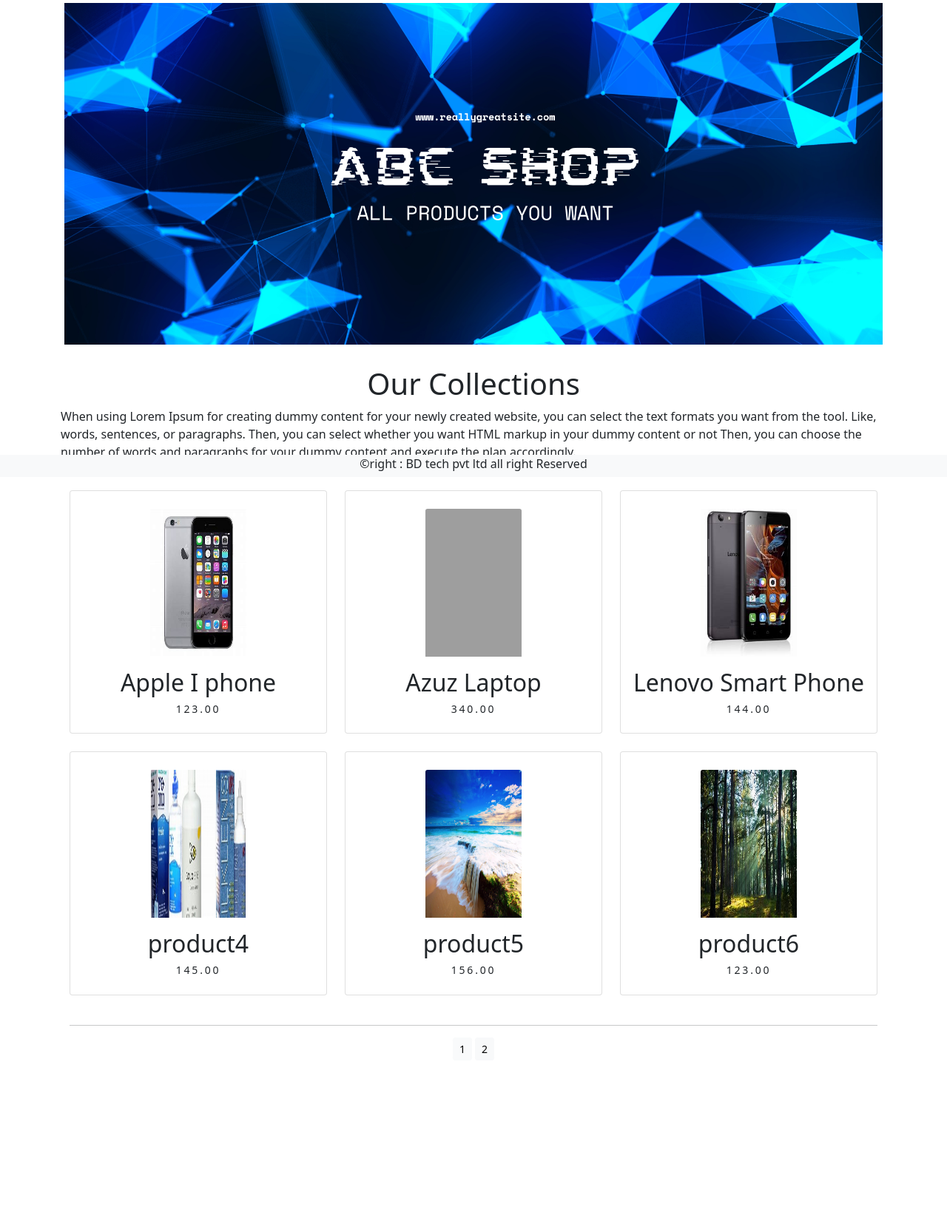
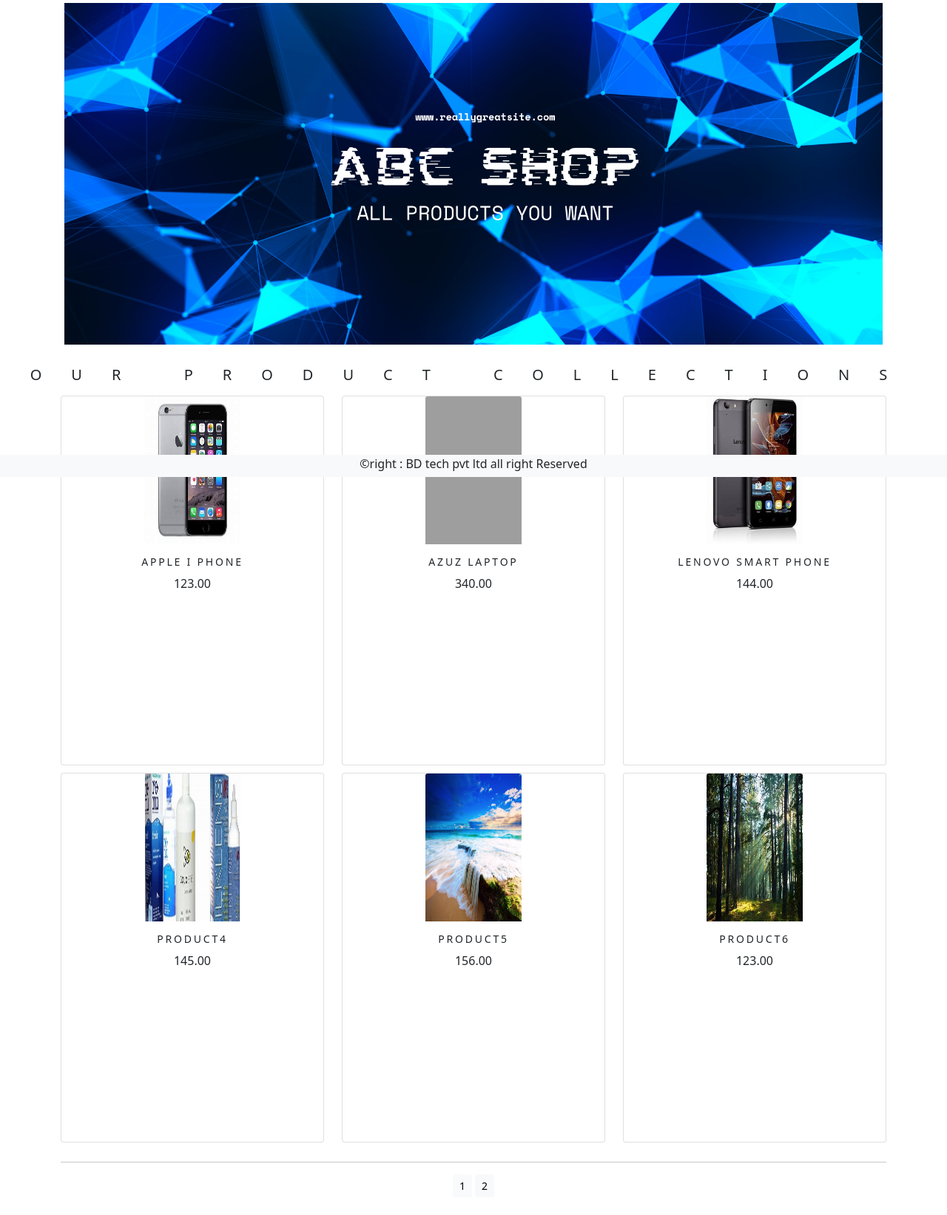
Before and after one commit to adarshrajs/DemoPython, a Django app: page /shop/ in a window 1280 px wide. Shown: the part 155-1798 px from the top of the page at 74% size. Before the commit the page ends 1579 px from the top, so only its background shows below. Run offline with Django 4.2, Linux system fonts and the light colour scheme; data comes from the database, SQL or seed files in the repository; parts of the project's set-up code (start-up, migrations or seed data) failed here and were passed over; some libraries are stand-ins or nearby versions; grey boxes are pictures that could not be loaded.

Commit message:
Update category.html

```diff
--- a/ecommerceproject/templates/category.html
+++ b/ecommerceproject/templates/category.html
@@ -1,73 +1,63 @@
-{% extends 'base.html' %}
+{% extends 'base.html'%}
 {% load static %}
-{% block metadescription %}
+{% block meta_description %}
     {% if category %}
         {{category.description|truncatewords:155}}
     {% else %}
-          welcome
+        welcome to BD shop where you can buy different items.
     {% endif %}
 {% endblock %}
-{% block tittle %}
+{% block title %}
     {% if category %}
-         {{category.name}}-ABC STORE
+        {{category.name}} -BD shop
     {% else %}
-          SEE OUR NEW  - ABC STORE
+        see our new collection -BD shop
     {% endif %}
-{%  endblock %}
-
+{% endblock %}
 {% block content %}
-{% if category %}
-
+    {% if category%}
         <div>
-      <div class="row_my_class">
+            <div class="row my_row_class">
                 <div class="mx-auto">
-        <p>
-          <a href="{%url 'shop:AllProdCat' %}">Our Collections</a>
-        </p>
+                    <p><a href="{% url 'shop:allProdCat' %}">our product collection</a></p>
                 </div>
             </div>
         </div>
     {% endif %}
-<div class="mx-auto">
     {% if category %}
-  <img class="my_image" src="{{category.image.url}}" alt="{{category.name}}">
+        <div class="mx_auto">
+            <img  class="my_image" src="{{category.image.url}}" alt="{{category.name}}" width="1000px">
         </div>
         <br>
         <div>
-  <h1 class="text-center my_tittle">{{category.name}}</h1>
+            <h1 class="text-center my_title">{{category.name}}</h1>
             <p class="text-justify">{{category.description}}</p>
         </div>
+    <div>
         {% else %}
-<div>
-<img class="my_image my_image_padding" src="{% static 'img/banner.png' %}" alt="Our Products" >
+            <img class="my_image my_image_padding" src="{% static 'img/banner.png' %}" alt="all product" width="1800px">
     </div>
     <br>
     <div>
-  <h1 class="text-center my_tittle">Our Collections</h1>
-  <p class="text-justify">When using Lorem Ipsum for creating dummy content for your newly created website, you can select the text formats you want from the tool. Like, words, sentences, or paragraphs.
-
-Then, you can select whether you want HTML markup in your dummy content or not
-
-Then, you can choose the number of words and paragraphs for your dummy content and execute the plan accordingly.</p>
+        <h1 class="text-center my_title">our product collections</h1>
+        <p class="text-justify"></p>
     </div>
     {% endif %}
     <div class="container">
-  <div class="row mx_auto ">
+        <div class="row mx_auto">
             {% for product in products.object_list %}
-    <div class="col-sm-12 col-lg-4 mt-4 ">
-        <div class="card text-center" style="min-width:18rem;">
-            <br>
-       <a href="{{product.get_url}}"> <img class="card-img-top all_img" style="width:130px; height:200px;" src="{{product.image.url}}" alt="{{product.name}}"></a>
+                <div class="my_bottom_margin col-9 col-sm-12 col-md-4 xol-lg-4">
+                    <div class="card text-center" style="min-width:18rem;height:500px;">
+                        <a href="{{product.get_url}}"><img class="card-img-top my_image" src="{{product.image.url}}" alt="{{product.name}}" style="width:130px; height:200px;"></a>
                     <div class="card-body">
-          <h2 >{{product.name}}</h2>
-          <h4 >{{product.price}}</h4>
+                        <h4>{{product.name}}</h4>
+                        <p>{{product.price}}</p>
                     </div>
                     </div>
                 </div>
             {% endfor %}
         </div>
-    <br>
-    <div >
+        <div class="mx-auto">
             {% if products.paginator.num_pages > 1 %}
                 <hr>
                 <div class="text-center">
@@ -77,7 +67,6 @@
                 </div>
             {% endif %}
         </div>
-
-</div>
+        <br>
     </div>
 {% endblock %}
```
Lines whose indentation alone changed are shown as unchanged.
